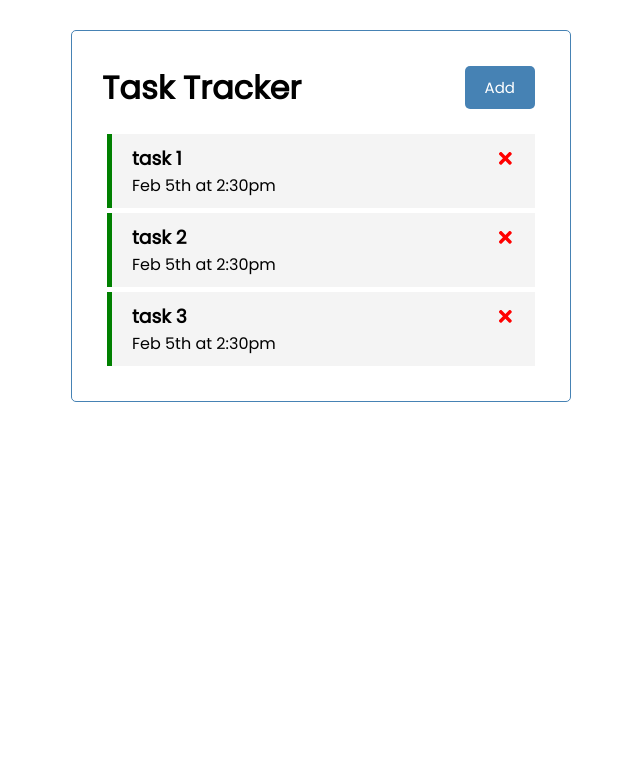
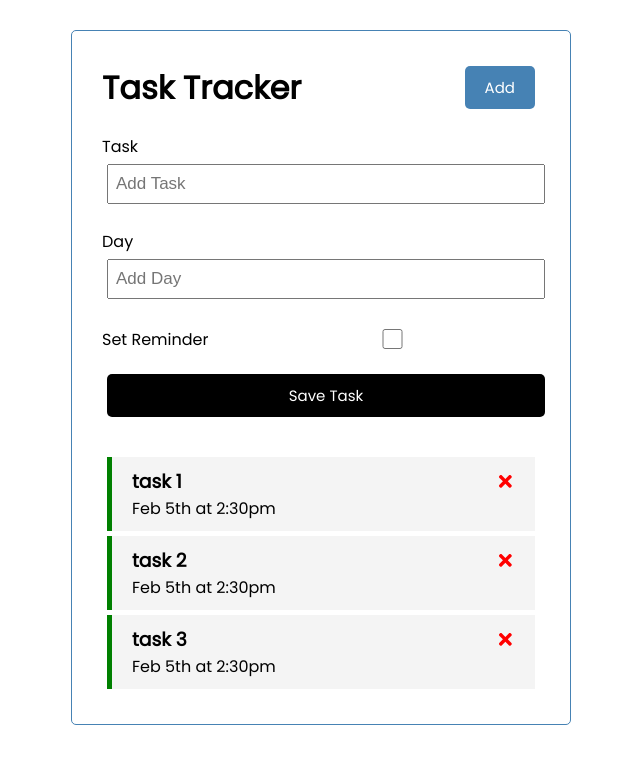
Before and after one commit to nagaita/react-task-tracker, a React (Create React App) app in the folder react-task-tracker/: page / in a window 1280 px wide. Shown: the top 764 px of the page, without its empty margins (319-959 px from the left). Built offline with nearby package versions, Linux system fonts and the light colour scheme.

Commit message:
task form

```diff
--- a/react-task-tracker/src/App.tsx
+++ b/react-task-tracker/src/App.tsx
@@ -2,6 +2,7 @@ import React from 'react';
 import './App.css';
 import Header from './components/Header'
 import Tasks from './components/Tasks'
+import TaskForm from './components/TaskForm'
 import { useState } from 'react'
 
 function App() {
@@ -37,6 +38,7 @@ function App() {
   return (
     <div className="container">
       <Header title="Task Tracker" />
+      <TaskForm />
       <Tasks tasks={tasks} onDelete={deleteTask} onToggle={toggleTaskReminder} />
     </div>
   );
--- /dev/null
+++ b/react-task-tracker/src/components/TaskForm.tsx
@@ -0,0 +1,24 @@
+import React from 'react'
+
+const TaskForm = () => {
+    return (
+        <form className='add-form'>
+            <div className='form-control'>
+                <label>Task</label>
+                <input type='text' placeholder='Add Task' />
+            </div>
+            <div className='form-control'>
+                <label>Day</label>
+                <input type='text' placeholder='Add Day' />
+            </div>
+            <div className='form-control form-control-check'>
+                <label>Set Reminder</label>
+                <input type='checkbox' />
+            </div>
+
+            <input type='submit' value='Save Task' className='btn btn-block'/>
+        </form>
+    )
+}
+
+export default TaskForm
```
